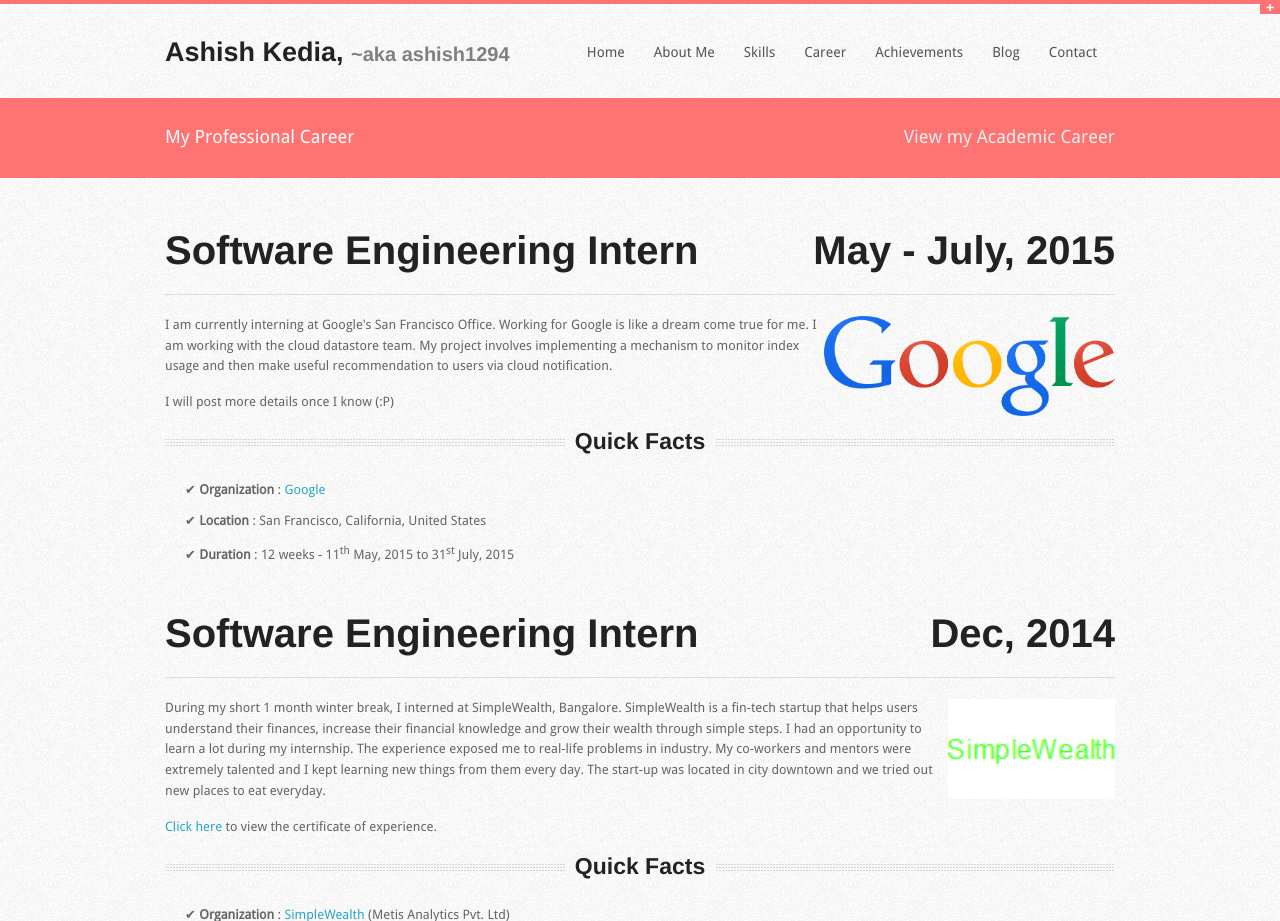
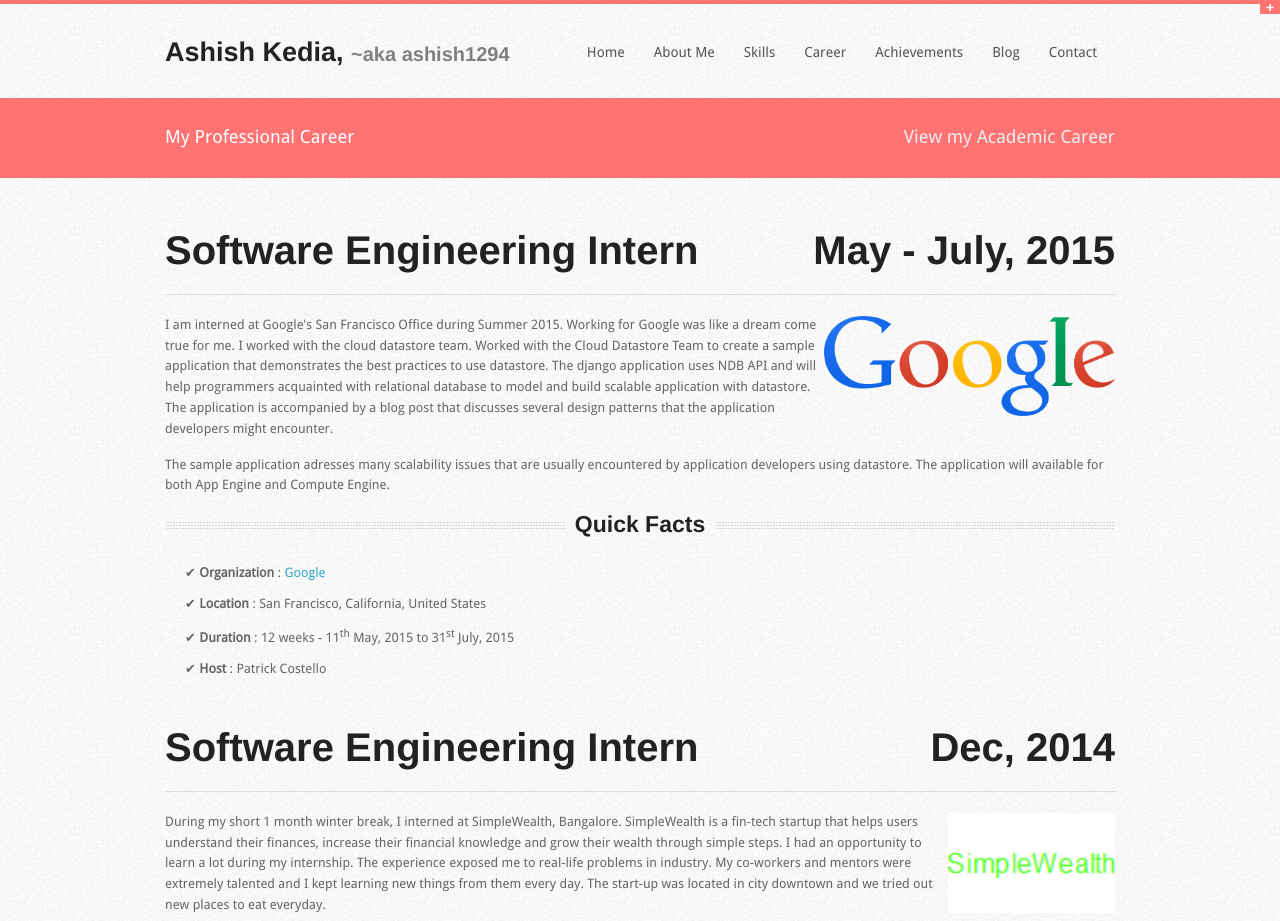
Before and after one commit to ashish1294/PersonalWebsite, a Django app: template mysite/templates/professional_career.html in a window 1280 px wide. Shown: the top 921 px of the page. Run offline with Django 3.2, Linux system fonts and the light colour scheme; the template is opened without the code that fills it, so the values that code supplies are empty.

Commit message:
Added / Corrected Google Details

```diff
--- a/mysite/templates/index.html
+++ b/mysite/templates/index.html
@@ -133,7 +133,7 @@
     <div class="row">
         <div class="twelve columns">
             <p>
-                Hi, I am Ashish Kedia, a senior year undergrad student from India. I code and just code. I will be interning at Google, San Francisco from 11<sup>th</sup> May to 31<sup>st</sup> July, 2015. I love to travel and meet new people. Currently, I am seeking a full-time software engineering role anywhere around the globe. To know more about me <a href="/aboutme">click here</a>.
+                Hi, I am Ashish Kedia, a senior year undergrad student from India. I code and just code. I interned at Google, San Francisco from 11<sup>th</sup> May to 31<sup>st</sup> July, 2015. I love to travel and meet new people. Currently, I am actively seeking a full-time software engineering role anywhere around the globe. Peer Group, Work Quality and Growth Opportunities are the most important things I am looking for in a job. To know more about me <a href="/aboutme">click here</a>.
             </p>
             <div class="centersectiontitle">
                 <h4>At A Glance</h4>
@@ -166,7 +166,7 @@
         <div class="four columns">
             <h5>Experience</h5>
             <p>
-                Interning at Google, San Francisco Office.
+                Interned at Google, San Francisco Office.
                 <br/>
                 Past Internships - Indian Institute of Technology, Bombay and SimpleWealth <br/>
                 Open Source Contributions
--- a/mysite/templates/professional_career.html
+++ b/mysite/templates/professional_career.html
@@ -45,12 +45,11 @@
         <hr/>
         <img src="{% static 'images/career/google.png' %}" style="float : right; height : 100px;"/>
         <p>
-            I am currently interning at Google's San Francisco Office. Working for Google is like a dream come true for me. I am working with the cloud
-            datastore team. My project involves implementing a mechanism to monitor index usage and then make useful recommendation to users via cloud
-            notification.
+            I am interned at Google's San Francisco Office during Summer 2015. Working for Google was like a dream come true for me. I worked with the cloud
+            datastore team. Worked with the Cloud Datastore Team to create a sample application that demonstrates the best practices to use datastore. The django application uses NDB API and will help programmers acquainted with relational database to model and build scalable application with datastore. The application is accompanied by a blog post that discusses several design patterns that the application developers might encounter.
         </p>
         <p>
-            I will post more details once I know (:P)
+            The sample application adresses many scalability issues that are usually encountered by application developers using datastore. The application will available for both App Engine and Compute Engine.
         </p>
         <div class="centersectiontitle">
             <h4>Quick Facts</h4>
@@ -63,6 +62,9 @@
         </p>
         <p class="list_para">
             &#x2714; <b>Duration</b> : 12 weeks - 11<sup>th</sup> May, 2015 to 31<sup>st</sup> July, 2015
+        </p>
+        <p class="list_para">
+            &#x2714; <b>Host</b> : Patrick Costello
         </p>
         <br />
 
```
